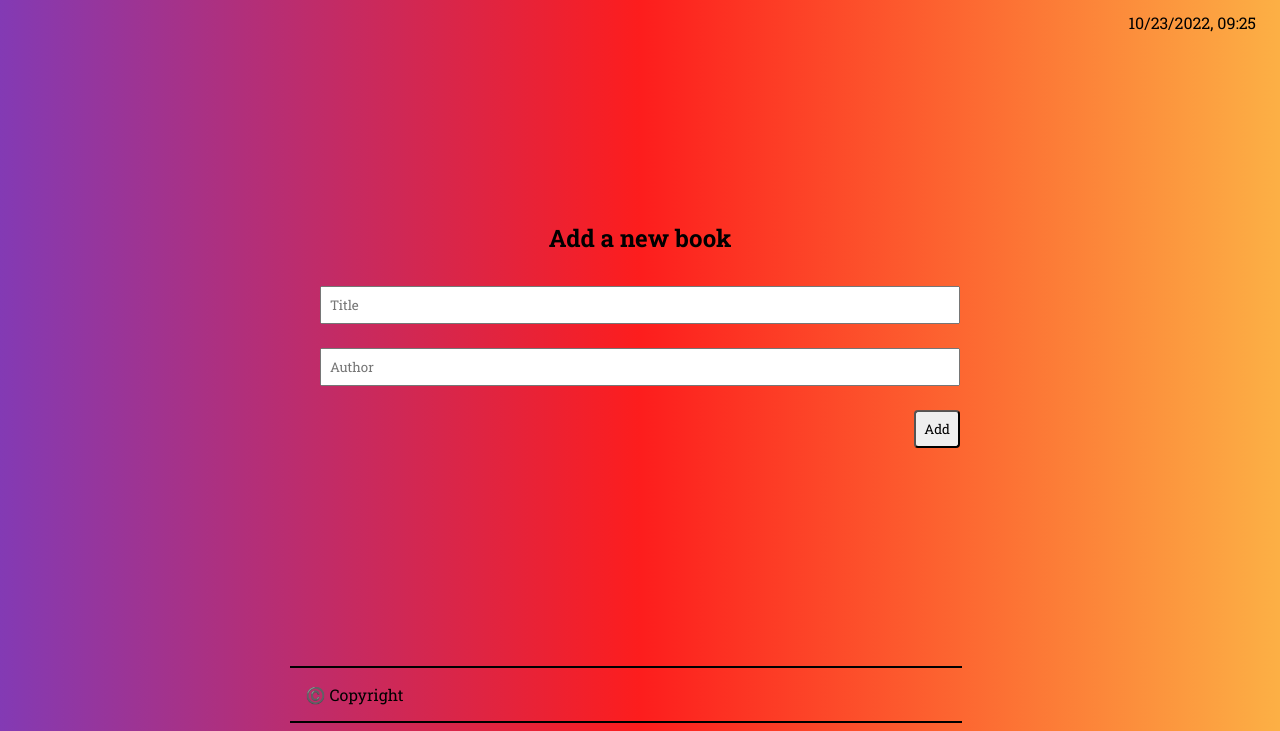
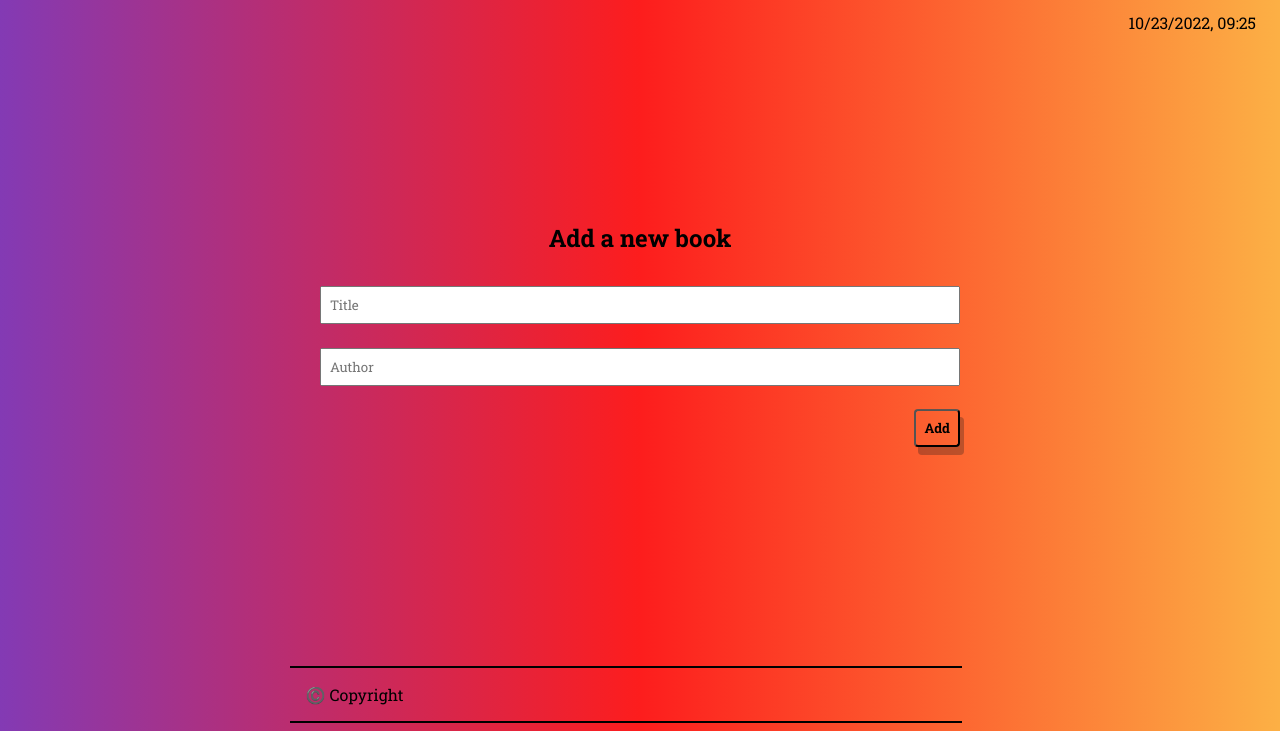
Before and after one commit to MattGomb/awesome-books-ES6, a website with bundled scripts: page index.html in a window 1280 px wide. In both pictures the pointer is over the input "Add". Shown: the part 69-800 px from the top of the page. Built offline with nearby package versions, Linux system fonts and the light colour scheme.

Commit message:
Add some exrta styling to buttons and nav elements

```diff
--- a/index.css
+++ b/index.css
@@ -137,10 +137,22 @@ td:nth-child(3n) {
   border-radius: 0.25rem;
 }
 
+.remove, .add-btn {
+  background-color: transparent;
+}
+
+.remove:hover, .add-btn:hover {
+  cursor: pointer ;
+  font-weight: bold;
+	transform:translateY(-1px);
+  box-shadow: 4px 8px #1a1a1a49
+}
+
 .navList li:hover {
   cursor: pointer;
   color: white;
   font-weight: bold;
+  box-shadow: 4px 4px #1a1a1a49
 }
 
 .navList li {
```
Also changed, not shown: 1 other file.
